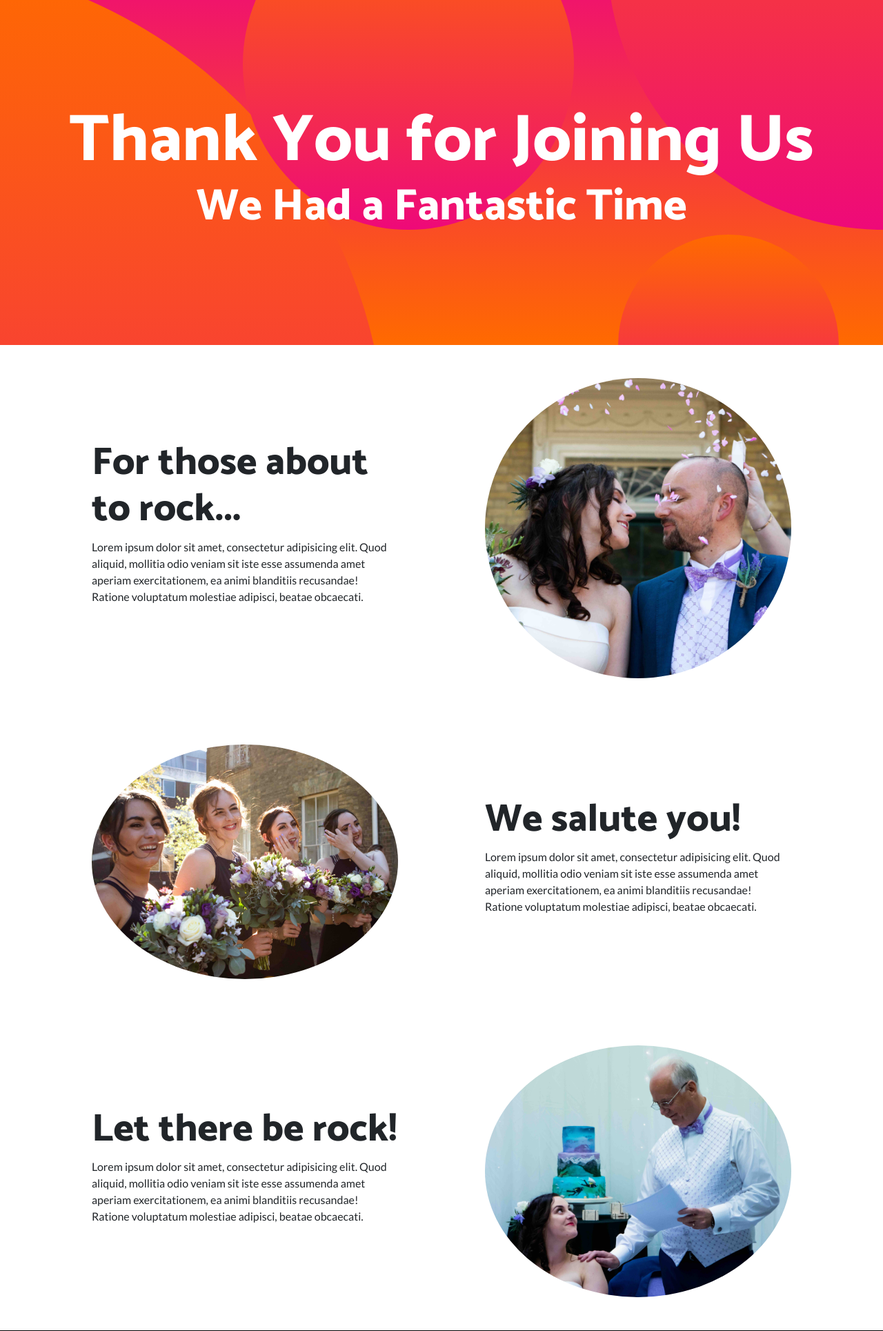
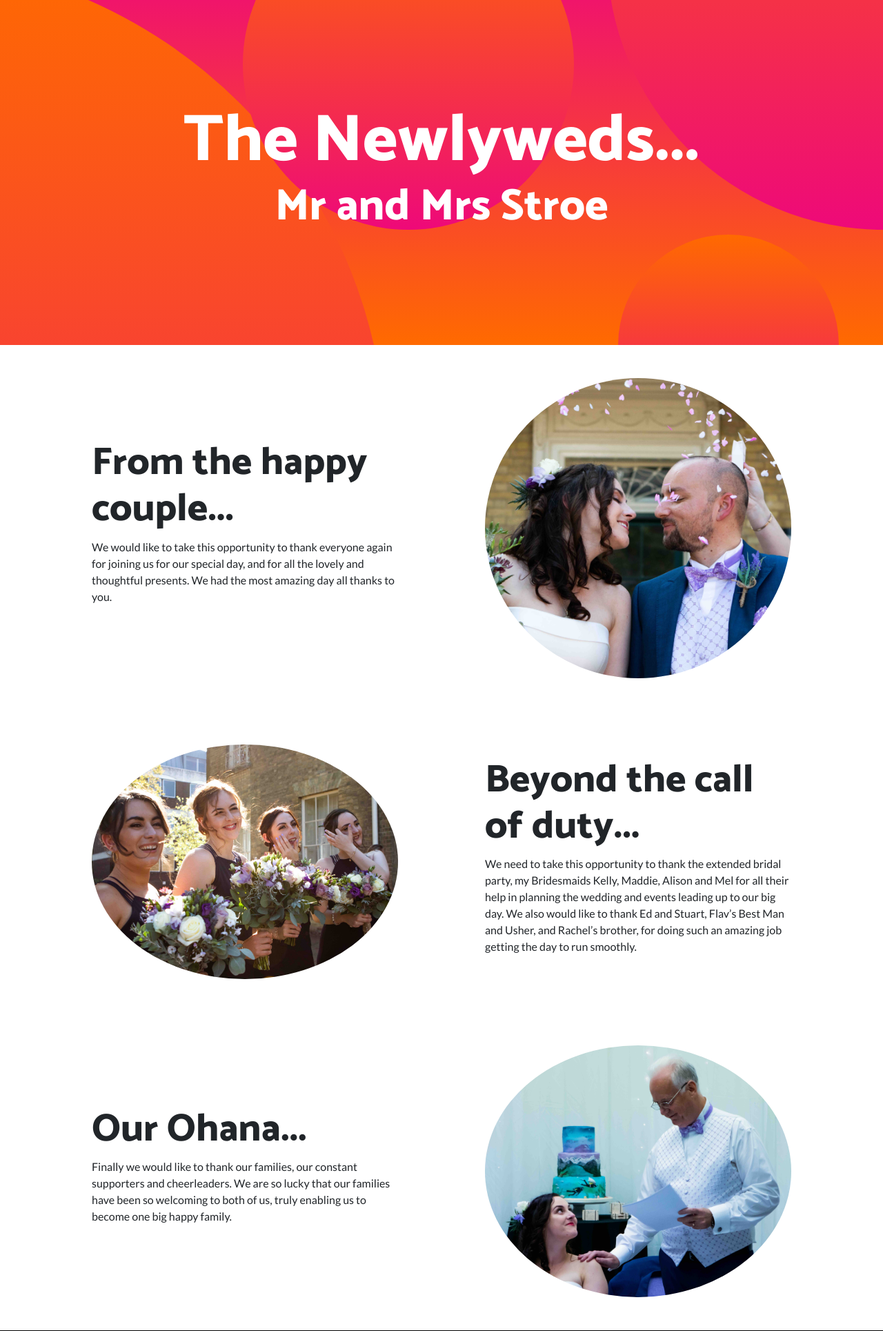
Before and after one commit to Fl4v/stroe, a Django app: page / in a window 1280 px wide. Shown: the part 67-1996 px from the top of the page at 69% size. Run offline with Django 3.2, Linux system fonts and the light colour scheme; some libraries are stand-ins or nearby versions.

Commit message:
Fixing issue with IP and amending homepage content

```diff
--- a/main/templates/home.html
+++ b/main/templates/home.html
@@ -5,8 +5,8 @@
   <header class="masthead text-center text-white">
     <div class="masthead-content">
       <div class="container">
-        <h2 class="masthead-heading mb-0">Thank You for Joining Us</h2>
-        <h3 class="masthead-subheading mb-0">We Had a Fantastic Time</h3>
+        <h2 class="masthead-heading mb-0">The Newlyweds...</h2>
+        <h3 class="masthead-subheading mb-0">Mr and Mrs Stroe</h3>
       </div>
     </div>
     <div class="bg-circle-1 bg-circle"></div>
@@ -25,8 +25,8 @@
         </div>
         <div class="col-lg-6 order-lg-1">
           <div class="p-5">
-            <h2 class="display-4">For those about to rock...</h2>
-            <p>Lorem ipsum dolor sit amet, consectetur adipisicing elit. Quod aliquid, mollitia odio veniam sit iste esse assumenda amet aperiam exercitationem, ea animi blanditiis recusandae! Ratione voluptatum molestiae adipisci, beatae obcaecati.</p>
+            <h2 class="display-4">From the happy couple...</h2>
+            <p>We would like to take this opportunity to thank everyone again for joining us for our special day, and for all the lovely and thoughtful presents. We had the most amazing day all thanks to you.</p>
           </div>
         </div>
       </div>
@@ -43,8 +43,8 @@
         </div>
         <div class="col-lg-6">
           <div class="p-5">
-            <h2 class="display-4">We salute you!</h2>
-            <p>Lorem ipsum dolor sit amet, consectetur adipisicing elit. Quod aliquid, mollitia odio veniam sit iste esse assumenda amet aperiam exercitationem, ea animi blanditiis recusandae! Ratione voluptatum molestiae adipisci, beatae obcaecati.</p>
+            <h2 class="display-4">Beyond the call of duty...</h2>
+            <p>We need to take this opportunity to thank the extended bridal party, my Bridesmaids Kelly, Maddie, Alison and Mel for all their help in planning the wedding and events leading up to our big day. We also would like to thank Ed and Stuart, Flav’s Best Man and Usher, and Rachel’s brother, for doing such an amazing job getting the day to run smoothly.</p>
           </div>
         </div>
       </div>
@@ -61,8 +61,8 @@
         </div>
         <div class="col-lg-6 order-lg-1">
           <div class="p-5">
-            <h2 class="display-4">Let there be rock!</h2>
-            <p>Lorem ipsum dolor sit amet, consectetur adipisicing elit. Quod aliquid, mollitia odio veniam sit iste esse assumenda amet aperiam exercitationem, ea animi blanditiis recusandae! Ratione voluptatum molestiae adipisci, beatae obcaecati.</p>
+            <h2 class="display-4">Our Ohana...</h2>
+            <p>Finally we would like to thank our families, our constant supporters and cheerleaders. We are so lucky that our families have been so welcoming to both of us, truly enabling us to become one big happy family.</p>
           </div>
         </div>
       </div>
--- a/stroe/settings/base.py
+++ b/stroe/settings/base.py
@@ -25,7 +25,7 @@ SECRET_KEY = os.environ['STROE_DJANGO_SECRET_KEY']
 # SECURITY WARNING: don't run with debug turned on in production!
 DEBUG = False
 
-ALLOWED_HOSTS = ['127.0.0.1', 'stroe.co.uk', '35.178.117.143']
+ALLOWED_HOSTS = ['*']
 
 
 # Application definition
--- a/stroe/settings/prod.py
+++ b/stroe/settings/prod.py
@@ -2,4 +2,4 @@ from .base import *
 
 DEBUG = False
 
-ALLOWED_HOSTS = ['stroe.co.uk', '35.178.117.143']
+ALLOWED_HOSTS = ['stroe.co.uk', '34.246.11.112']
```
